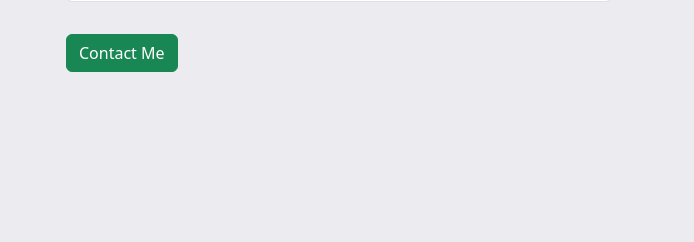
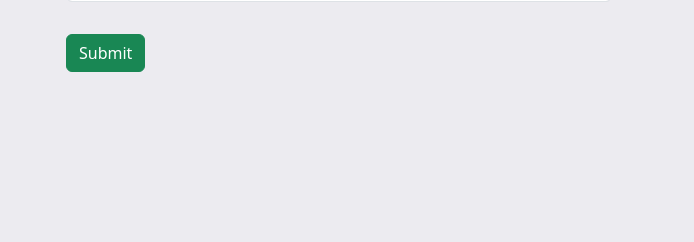
Before and after one commit to Nithisha-3009/www.MyPortfolio.com, a plain HTML site: page contact.html in a window 1280 px wide. Shown: the part 392-634 px from the top of the page, 586-1280 px from the left. Drawn offline with nearby package versions, Linux system fonts and the light colour scheme.

Commit message:
Update contact.html

```diff
--- a/contact.html
+++ b/contact.html
@@ -40,8 +40,9 @@
                         <div class="mb-3 mt-3">
                             <textarea class="form-control" rows="5" id="comment" name="text" placeholder="Project Details"></textarea>
                         </div>
+                       <button type="submit" class="btn btn-success mt-3">Submit</button>
                     </form>
-                    <a href="https://formsubmit.co/el/leniju"><button type="button" class="btn btn-success mt-3">Contact Me</button></a>
+
 
                 </div>
 
```
